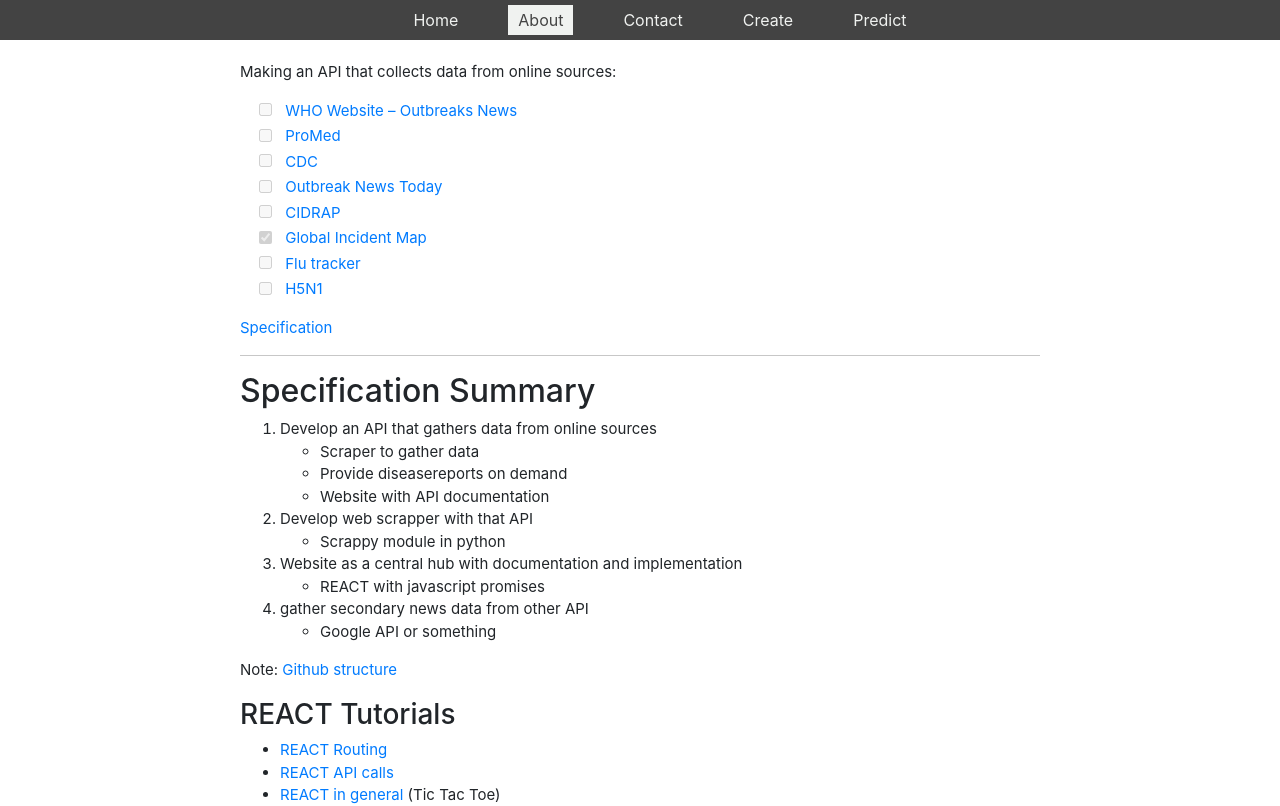
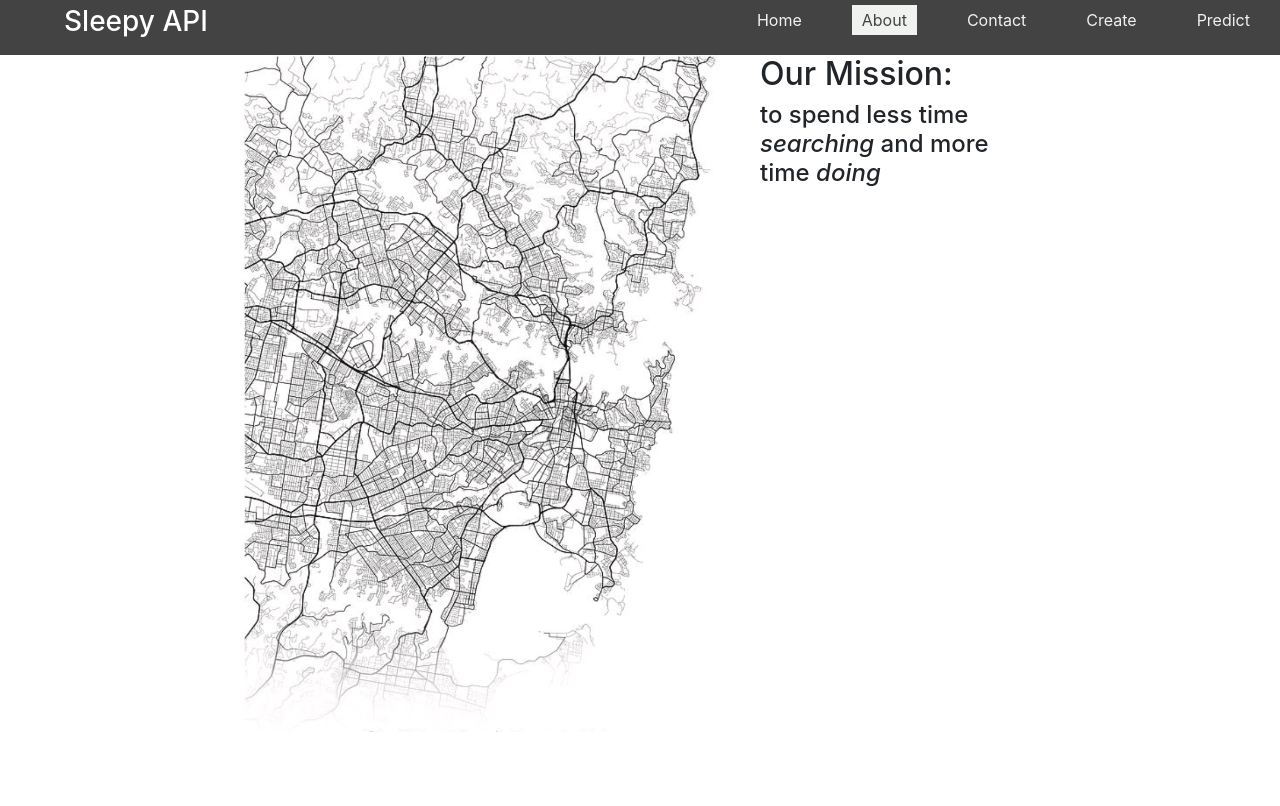
Before and after one commit to unsw-se3011/SENG3011_weneedREST, a React (Create React App) app in the folder PHASE_2/Application_SourceCode/we_need_rest/: page /about in a window 1280 px wide. Shown: the top 806 px of the page. Built offline with nearby package versions, Linux system fonts and the light colour scheme.

Commit message:
cosmetic changes before backend boys get to it

```diff
--- a/PHASE_2/Application_SourceCode/we_need_rest/src/components/about/About.css
+++ b/PHASE_2/Application_SourceCode/we_need_rest/src/components/about/About.css
@@ -1,24 +1,13 @@
-html {-webkit-text-size-adjust: none;}
-body {font-family: -apple-system, Helvetica, Arial, sans-serif;margin: 0;color: #333;word-wrap: break-word;}
-h1, h2, h3, h4, h5, h6 {line-height: 1.1;}
-img {max-width: 100% !important;height: auto;}
-blockquote {margin: 0;padding: 0 15px;color: #777;border-left: 4px solid #ddd;}
-hr {background-color: #ddd;border: 0;height: 1px;margin: 15px 0;}
-code {font-family: Menlo, Consolas, 'Ubuntu Mono', Monaco, 'source-code-pro', monospace;line-height: 1.4;margin: 0;padding: 0.2em 0;font-size: 90%;background-color: rgba(0,0,0,0.04);border-radius: 3px;}
-pre > code {margin: 0;padding: 0;font-size: 100%;word-break: normal;background: transparent;border: 0;}
-ol {list-style-type: decimal;}ol ol, ul ol {list-style-type: lower-latin;}
-ol ol ol, ul ol ol, ul ul ol, ol ul ol {list-style-type: lower-roman;}
-input[type="checkbox"] {cursor: default;margin-right: 0.5em;font-size: 13px;}
-.task-list-item {list-style-type: none;}
-.task-list-item+.task-list-item {margin-top: 3px;}
-.task-list-item input {float: left;margin: 0.3em 1em 0.25em -1.6em;vertical-align: middle;}
-#tag-field {margin: 8px 2px 10px;}
-#tag-field .tag {display: inline-block;background: #cadff3;border-radius: 4px;padding: 1px 8px;color: black;font-size: 12px;margin-right: 10px;line-height: 1.4;}
-body{line-height:1.4}
-#nav{margin:5px 0 10px;font-size:15px}
-#titlearea{border-bottom:1px solid #ccc;font-size:17px;padding:10px 0;}
-#contentarea{font-size:15px;margin:16px 0}
-.cell{outline:0;min-height:20px;margin:5px 0;padding:5px 0;}
-.code-cell{font-family:Menlo,Consolas,'Ubuntu Mono',Monaco,'source-code-pro',monospace;font-size:12px;}
-.latex-cell{white-space:pre-wrap;}
-.text-cell {font-size: 15px;}.code-cell {font-size: 12px;}.markdown-cell {font-size: 15px;}.latex-cell {font-size: 15px;}
+img {
+    height: 60%;
+    width: 60%;
+}
+
+#image {
+    float: left;
+    margin-right: 5%;
+}
+
+#container {
+    width: 100%;
+}
--- a/PHASE_2/Application_SourceCode/we_need_rest/src/components/about/About.js
+++ b/PHASE_2/Application_SourceCode/we_need_rest/src/components/about/About.js
@@ -2,73 +2,17 @@ import React, { Component } from 'react';
 import styled from 'styled-components';
 import './About.css';
 import 'bootstrap/dist/css/bootstrap.css';
+import map from './map.png';
 
 class About extends Component {
     render() {
       return (
         <Content>
-            <div id="contentarea"><div class="cell markdown-cell">
-            <p>Making an API that collects data from online sources:</p>
-            <ul class="task-list">
-                <li class="task-list-item"><input class="task-list-item-checkbox" disabled="true" type="checkbox"/> <a href="http://www.promedmail.org">WHO Website – Outbreaks News</a></li>
-                <li class="task-list-item"><input class="task-list-item-checkbox" disabled="true" type="checkbox"/> <a href="http://www.promedmail.org">ProMed</a></li>
-                <li class="task-list-item"><input class="task-list-item-checkbox" disabled="true" type="checkbox"/> <a href="https://www.cdc.gov/outbreaks/">CDC</a></li>
-                <li class="task-list-item"><input class="task-list-item-checkbox" disabled="true" type="checkbox"/> <a href="http://outbreaknewstoday.com">Outbreak News Today</a></li>
-                <li class="task-list-item"><input class="task-list-item-checkbox" disabled="true" type="checkbox"/> <a href="http://www.cidrap.umn.edu">CIDRAP</a></li>
-                <li class="task-list-item"><input class="task-list-item-checkbox" checked="true" disabled="true" type="checkbox"/> <a href="http://outbreaks.globalincidentmap.com">Global Incident Map</a></li>
-                <li class="task-list-item"><input class="task-list-item-checkbox" disabled="true" type="checkbox"/> <a href="https://flutrackers.com/forum/">Flu tracker</a></li>
-                <li class="task-list-item"><input class="task-list-item-checkbox" disabled="true" type="checkbox"/> <a href="https://crofsblogs.typepad.com/h5n1/">H5N1</a></li>
-            </ul>
-            <p>
-                <a href="https://webcms3.cse.unsw.edu.au/SENG3011/19T1/resources/24296">Specification</a>
-            </p>
-            <hr/>
-            <h2>Specification Summary</h2>
-            <ol>
-                <li>Develop an API that gathers data from online sources
-                    <ul>
-                        <li>Scraper to gather data</li>
-                        <li>Provide diseasereports on demand</li>
-                        <li>Website with API documentation</li>
-                    </ul>
-                </li>
-                <li>Develop web scrapper with that API
-                    <ul>
-                        <li>Scrappy module in python</li>
-                    </ul>
-                </li>
-                <li>Website as a central hub with documentation and implementation
-                    <ul>
-                        <li>REACT with javascript promises</li>
-                    </ul>
-                </li>
-                <li>gather secondary news data from other API
-                    <ul>
-                        <li>Google API or something</li>
-                    </ul>
-                </li>
-            </ol>
+            <div id="container">
+                <img id="image" src={map} alt="Map"/>
+                <h2>Our Mission: </h2><h4>to spend less time <i>searching</i> and more time <i>doing</i></h4>
 
-            <p>Note: <a href="https://webcms3.cse.unsw.edu.au/SENG3011/19T1/resources/24299">Github structure</a></p>
-            <h3>REACT Tutorials</h3>
-            <ul>
-                <li><a href="https://blog.pshrmn.com/entry/simple-react-router-v4-tutorial/">REACT Routing</a></li>
-                <li><a href="https://blog.hellojs.org/fetching-api-data-with-react-js-460fe8bbf8f2https://blog.pshrmn.com/entry/simple-react-router-v4-tutorial/">REACT API calls</a></li>
-                <li><a href="https://reactjs.org/">REACT in general</a> (Tic Tac Toe)</li>
-                <li><a href="https://reactjs.org/docs/create-a-new-react-app.html">Create a REACT app</a></li>
-                <li><a href="https://realpython.com/the-ultimate-flask-front-end/">Ultimate Flask frontend</a> (Flask, React, Bower, Browserify)</li>
-            </ul>
-            <p><strong>Further reading</strong></p>
-            <ul>
-                <li><a href="https://blog.pshrmn.com/entry/how-single-page-applications-work/">SPAs</a></li>
-            </ul>
-            <h3>Other Tools</h3>
-            <ul>
-                <li><a href="https://searchmicroservices.techtarget.com/definition/RESTful-API">REST</a></li>
-                <li><a href="https://swagger.io/">Swagger</a></li>
-                <li><a href="https://flow.org/en/docs/usage/">flow</a></li>
-            </ul>
-            </div></div>
+            </div>
         </Content>
       );
     }
--- a/PHASE_2/Application_SourceCode/we_need_rest/src/components/home/Home.css
+++ b/PHASE_2/Application_SourceCode/we_need_rest/src/components/home/Home.css
@@ -106,13 +106,13 @@ hr {
 }
 
 .btn-group {
-    margin-left: 40%;
-    margin-right: 40%;
+    margin-left: 45%;
+    margin-right: 35%;
 }
 
-.filter {
-    margin-left: 40%;
-    margin-right: 40%;
+#filter {
+    position: absolute;
+    margin-left: 5%;
 }
 
 .remove-outline {
--- a/PHASE_2/Application_SourceCode/we_need_rest/src/components/home/Home.js
+++ b/PHASE_2/Application_SourceCode/we_need_rest/src/components/home/Home.js
@@ -112,7 +112,6 @@ class Home extends Component {
         <h1 className="title">Sleepy API</h1>
         <SearchBar updateReports={this.updateReports}/>
         <div class="btn-group">
-
           <button type="button" className="btn btn-secondary" onClick={this.selectAll} id="selectAllBtn">Select All</button>
           <Link to={`/summary/${this.state.selectedArticles}`}>
             <button type="submit" className="btn btn-primary" id="summaryBtn">Get Summary</button>
--- a/PHASE_2/Application_SourceCode/we_need_rest/src/components/home/Modal.js
+++ b/PHASE_2/Application_SourceCode/we_need_rest/src/components/home/Modal.js
@@ -91,7 +91,6 @@ class Modal extends Component {
       <div id="modal" className={"modal-"+this.props.isOpen}>
         <div className="modal-header">
           <h5 className="modal-title">Filter Reports</h5>
-          <button onClick={()=>{toggleModal()}} type="button" class="btn-outline-dark"> X </button>
         </div>
         <form id="modal-form" className="form">
           { search_params.map(search_param => <ModalInput key={search_param} search_param={search_param} updateState={this.updateState} value={search_param==="key_terms"?this.props.key_terms:''}/>) }
--- a/PHASE_2/Application_SourceCode/we_need_rest/src/components/home/SearchBar.js
+++ b/PHASE_2/Application_SourceCode/we_need_rest/src/components/home/SearchBar.js
@@ -27,14 +27,10 @@ class SearchBar extends Component {
     return (
       <div className="container">
         <div className="row">
-          <div class="filter" className="input-group">
-            <button onClick={this.toggle} id="open-button" type="button" className="btn btn-primary">Filter Reports</button>
-            <br />
-            <br />
+          <div id="filter" className="input-group">
+            <button onClick={this.toggle} id="open-button" type="button" className="btn btn-outline-primary">Filter Reports</button>
           </div>
         </div>
-        <br />
-        <br />
         <Modal key={this.state.isOpen+this.state.key_terms} updateReports={this.props.updateReports} isOpen={this.state.isOpen} key_terms={this.state.key_terms}/>
       </div>
     );
--- a/PHASE_2/Application_SourceCode/we_need_rest/src/components/navbar/Header.css
+++ b/PHASE_2/Application_SourceCode/we_need_rest/src/components/navbar/Header.css
@@ -1,9 +1,16 @@
 .nav {
-    height: 40px;
+    height: 55px;
     background: #434343;
     display: flex;
     align-items: center;
-    justify-content: center;
+    justify-content: right;
+}
+
+#brand {
+    position: absolute;
+    margin-top: 5px;
+    margin-left: 5%;
+    color: #fff;
 }
 
 .active {
--- a/PHASE_2/Application_SourceCode/we_need_rest/src/components/navbar/Header.js
+++ b/PHASE_2/Application_SourceCode/we_need_rest/src/components/navbar/Header.js
@@ -34,7 +34,13 @@ class Header extends Component {
 
     render() {
       return (
+
+        <div>
+            <Link to='/'>
+                <h3 id="brand" onClick={()=>this.handleClick(document.getElementById('home'))}>Sleepy API</h3>
+            </Link>
             <div className="nav">
+
                 <ul>
                     <Link to='/'>
                         <li className="nav-item" id="home" onClick={()=>this.handleClick(document.getElementById('home'))}>
@@ -63,6 +69,7 @@ class Header extends Component {
                     </Link>
                 </ul>
             </div>
+        </div>
       );
     }
   }
```
Also changed, not shown: PHASE_2/Application_SourceCode/we_need_rest/src/components/about/map.png (added). Lines whose indentation alone changed are shown as unchanged.
